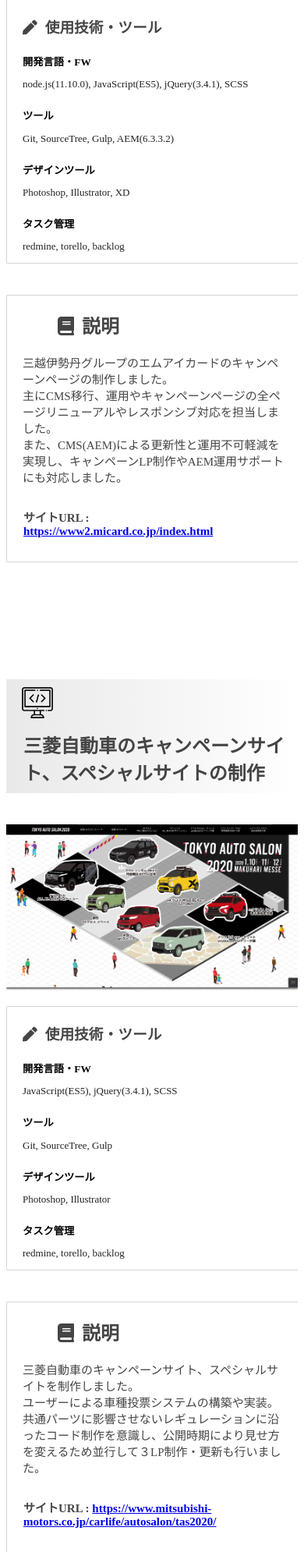
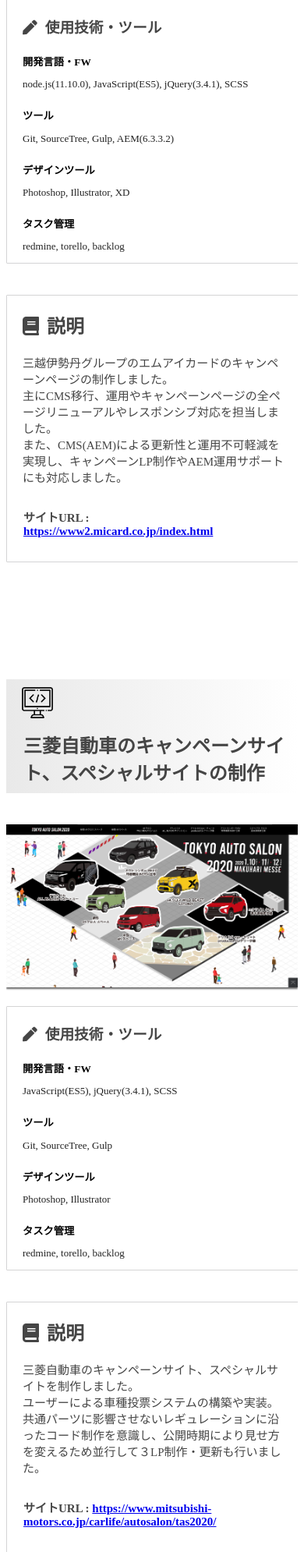
Before and after one commit to YAMAMOTO-S/portW1, a PHP site: page / in a window 390 px wide. Shown: the part 526-2516 px from the top of the page at 78% size. Run offline with PHP 8.4, Linux system fonts and the light colour scheme; some libraries are stand-ins or nearby versions.

Commit message:
微調整

```diff
--- a/index.html
+++ b/index.html
@@ -73,7 +73,7 @@
 
       <div class="ui card item-content">
         <div class="c-description">
-          <h2 class="ui header">
+          <h2 class="ui header expla">
             <div class="content"><i class="fas fa-book" style="color: #454545; margin-right: 10px;"></i>説明</div>
           </h2>
           <div class="content">
@@ -137,7 +137,7 @@
 
         <div class="ui card item-content">
           <div class="c-description">
-            <h2 class="ui header">
+            <h2 class="ui header expla">
               <div class="content"><i class="fas fa-book" style="color: #454545; margin-right: 10px;"></i>説明</div>
             </h2>
             <div class="content">
@@ -200,7 +200,7 @@
 
       <div class="ui card item-content">
         <div class="c-description">
-          <h2 class="ui header">
+          <h2 class="ui header expla">
             <div class="content"><i class="fas fa-book" style="color: #454545; margin-right: 10px;"></i>説明</div>
           </h2>
           <div class="content">
--- a/style.css
+++ b/style.css
@@ -189,4 +189,7 @@
     .wrapper {
       overflow: hidden;
     }
+    .expla {
+      margin-left: -45px;
+    }
 }
--- a/system.html
+++ b/system.html
@@ -80,7 +80,7 @@
 
       <div class="ui card item-content">
         <div class="c-description">
-          <h2 class="ui header">
+          <h2 class="ui header expla">
             <div class="content"><i class="fas fa-book" style="color: #454545; margin-right: 10px;"></i>説明</div>
           </h2>
           <div class="content">
@@ -138,7 +138,7 @@
 
         <div class="ui card item-content">
           <div class="c-description">
-            <h2 class="ui header">
+            <h2 class="ui header expla">
               <div class="content"><i class="fas fa-book" style="color: #454545; margin-right: 10px;"></i>説明</div>
             </h2>
             <div class="content">
@@ -191,7 +191,7 @@
 
       <div class="ui card item-content">
         <div class="c-description">
-          <h2 class="ui header">
+          <h2 class="ui header expla">
             <div class="content"><i class="fas fa-book" style="color: #454545; margin-right: 10px;"></i>説明</div>
           </h2>
           <div class="content">
```
